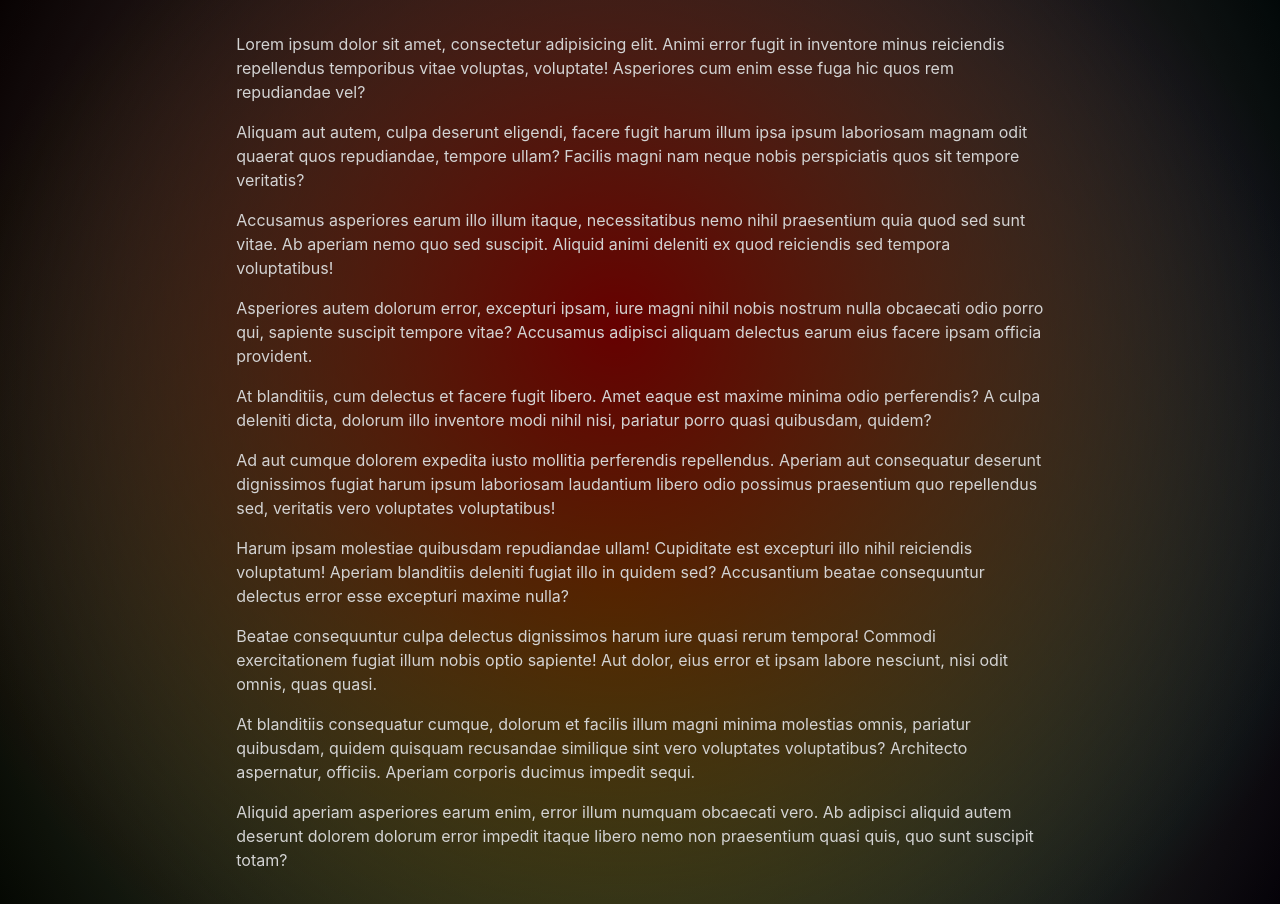
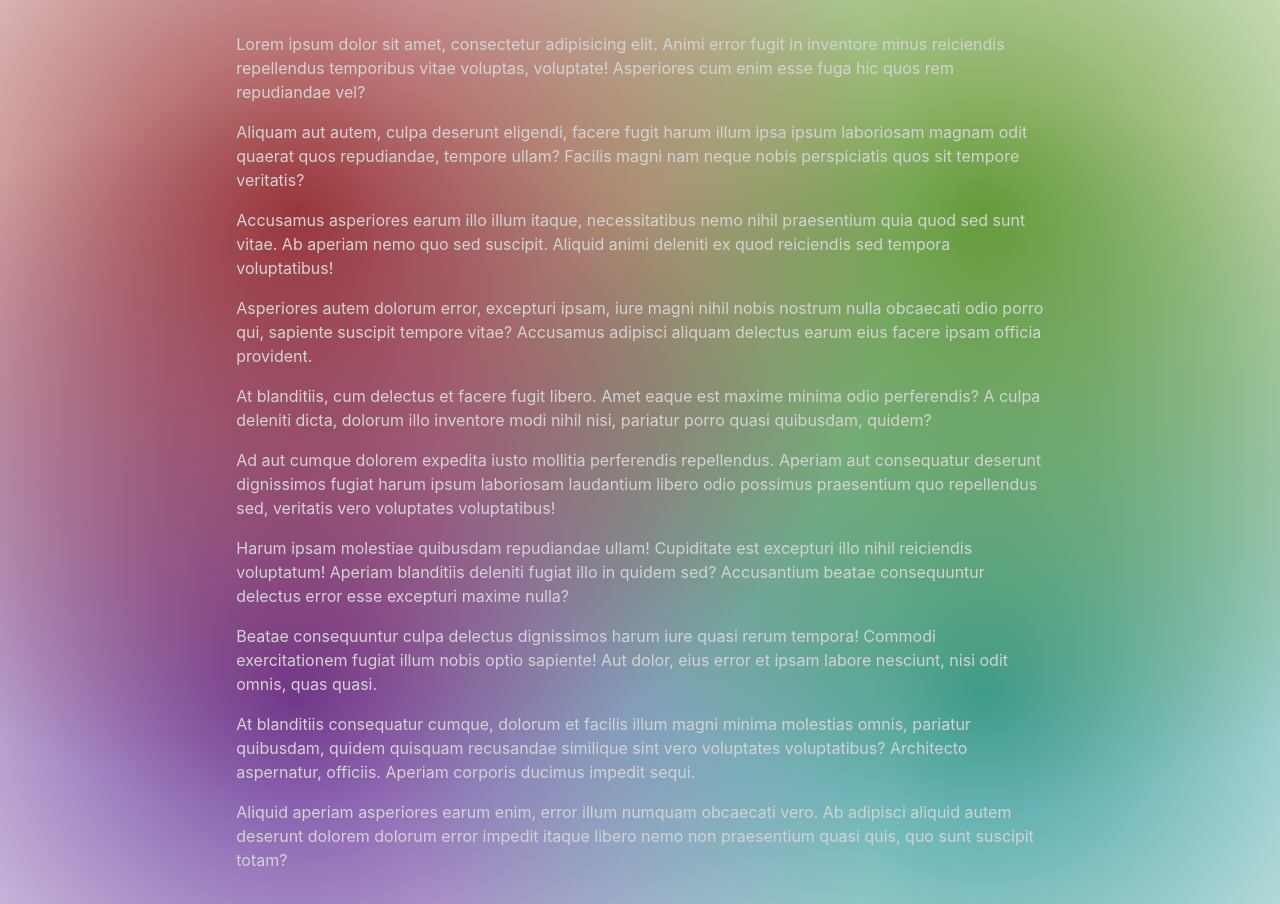
Before and after one commit to Kageetai/scrolling-gradient, a website built with Vite: page index.html in a window 1280 px wide. Built offline with nearby package versions, Linux system fonts and the light colour scheme.

Commit message:
new approach using CSS variable to animate background gradient directly

```diff
--- a/style.css
+++ b/style.css
@@ -1,10 +1,15 @@
+@property --scroll-percentage {
+  syntax: "<number>";
+  inherits: false;
+  initial-value: 0;
+}
+
 :root {
   font-family: Inter, system-ui, Avenir, Helvetica, Arial, sans-serif;
   line-height: 1.5;
   font-weight: 400;
   color-scheme: light dark;
   color: rgb(255 255 255 / 87%);
-  background-color: #242424;
   font-synthesis: none;
   text-rendering: optimizelegibility;
   -webkit-font-smoothing: antialiased;
@@ -18,45 +23,38 @@ body {
 
 .background {
   background: radial-gradient(
-      circle at center,
-      hsl(0deg 100% 20%) 0,
-      transparent 50%,
-      transparent 100%
+      circle at calc(var(--scroll-percentage) * 1%)
+        calc(var(--scroll-percentage) * 1%),
+      hsl(0deg 100% 25% / 75%),
+      transparent 50%
     ),
     radial-gradient(
-      circle at center,
-      hsl(90deg 100% 20%) 0,
-      transparent 50%,
-      transparent 100%
+      circle at calc(100% - var(--scroll-percentage) * 1%)
+        calc(var(--scroll-percentage) * 1%),
+      hsl(90deg 100% 25% / 75%),
+      transparent 50%
     ),
     radial-gradient(
-      circle at center,
-      hsl(180deg 100% 20%) 0,
-      transparent 50%,
-      transparent 100%
+      circle at calc(100% - var(--scroll-percentage) * 1%)
+        calc(100% - var(--scroll-percentage) * 1%),
+      hsl(180deg 100% 25% / 75%),
+      transparent 50%
     ),
     radial-gradient(
-      circle at center,
-      hsl(270deg 100% 20%) 0,
-      transparent 50%,
-      transparent 100%
+      circle at calc(var(--scroll-percentage) * 1%)
+        calc(100% - var(--scroll-percentage) * 1%),
+      hsl(270deg 100% 25% / 75%),
+      transparent 50%
     );
-  background-color: black;
-  background-size: 200vh 200vw;
-  background-position:
-    0 0,
-    0 100%,
-    100% 0,
-    100% 100%;
   animation: background-position-diagonal;
   animation-duration: 15s;
   animation-iteration-count: infinite;
   animation-direction: alternate;
+  animation-timing-function: ease-in-out;
 }
 
 body.scrolled {
   animation-timeline: scroll(y root);
-  animation-duration: 1ms;
   animation-iteration-count: unset;
 }
 
@@ -69,18 +67,10 @@ main {
 
 @keyframes background-position-diagonal {
   from {
-    background-position:
-      0 0,
-      0 100%,
-      100% 0,
-      100% 100%;
+    --scroll-percentage: 0;
   }
 
   to {
-    background-position:
-      100% 100%,
-      100% 0,
-      0 100%,
-      0 0;
+    --scroll-percentage: 100;
   }
 }
```
